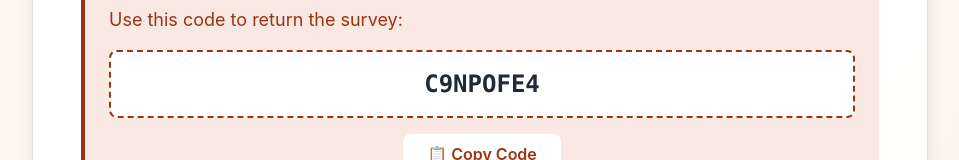
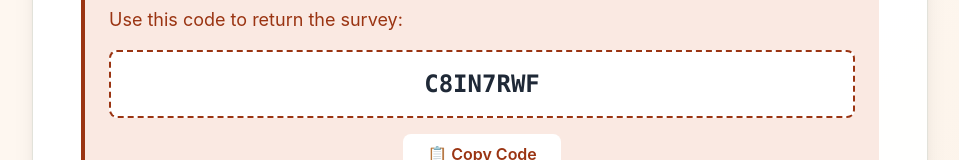
Before and after one commit to Sangmitra-06/CommonsenseFormRouted, a React (Create React App) app in the folder client/: page / in a window 1280 px wide. Both pictures are taken after a click on the button "Decline to Participate". Shown: the part 275-435 px from the top of the page, without its empty margins (160-1119 px from the left). Built offline with nearby package versions, Linux system fonts and the light colour scheme; no server answers.

Commit message:
form 35 redo again

```diff
--- a/client/src/components/CompletionPage.tsx
+++ b/client/src/components/CompletionPage.tsx
@@ -46,10 +46,10 @@ export default function CompletionPage({ isAttentionCheckFailure = false }: Comp
     const generateProlificCode = () => {
       if (isAttentionCheckFailure) {
         // Specific code for attention check failures
-        setProlificCode('C1FSDUHT');
+        setProlificCode('C1HJA466');
       } else {
         // Success completion code
-        setProlificCode('C9J8QU0J');
+        setProlificCode('CB4CZD8D');
       }
     };
 
--- a/client/src/components/ConsentDeclines.tsx
+++ b/client/src/components/ConsentDeclines.tsx
@@ -1,7 +1,7 @@
 import React, { useEffect } from 'react';
 
 export default function ConsentDeclined() {
-  const prolificCode = 'C9NPOFE4';
+  const prolificCode = 'C8IN7RWF';
 
   // Prevent refresh/back button
   useEffect(() => {
```
